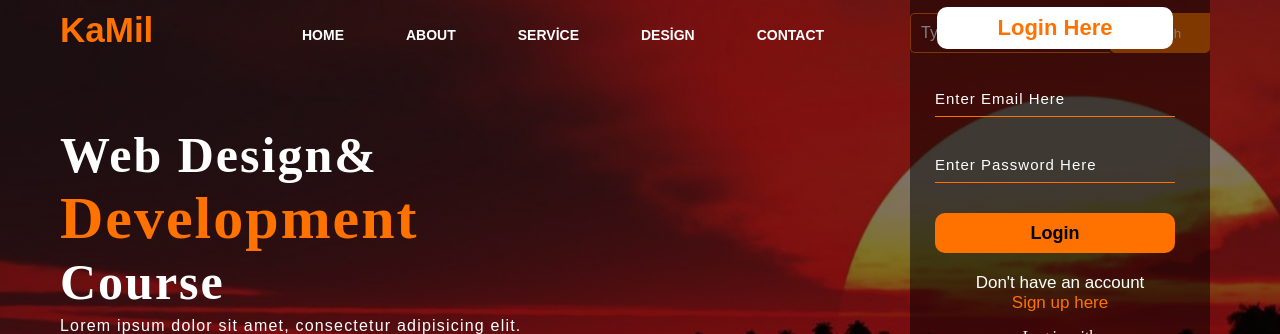
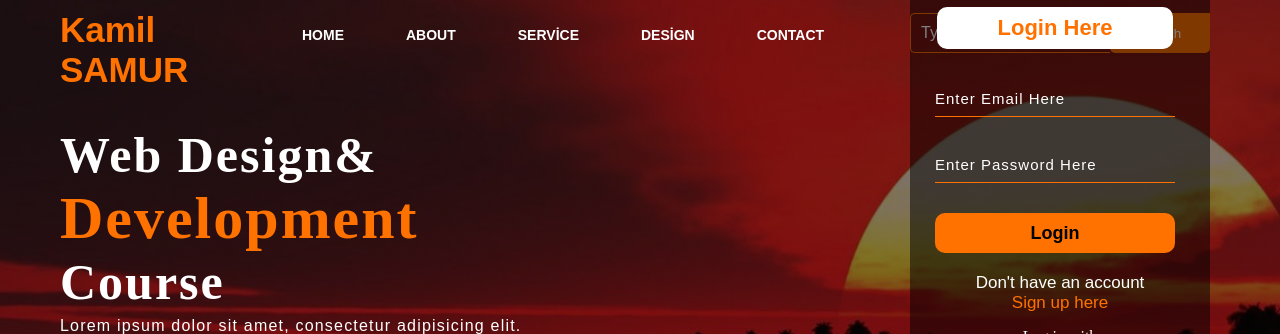
Before and after one commit to kamilsmr/Website-Example2, a plain HTML site: page index.html in a window 1280 px wide. Shown: the top 334 px of the page. Drawn offline with nearby package versions, Linux system fonts and the light colour scheme.

Commit message:
change name

```diff
--- a/index.html
+++ b/index.html
@@ -11,7 +11,7 @@
     <div class="main">
       <div class="navbar">
         <div class="icon">
-          <h2 class="logo">KaMil</h2>
+          <h2 class="logo">Kamil SAMUR</h2>
         </div>
         <div class="menu">
           <ul>
```
